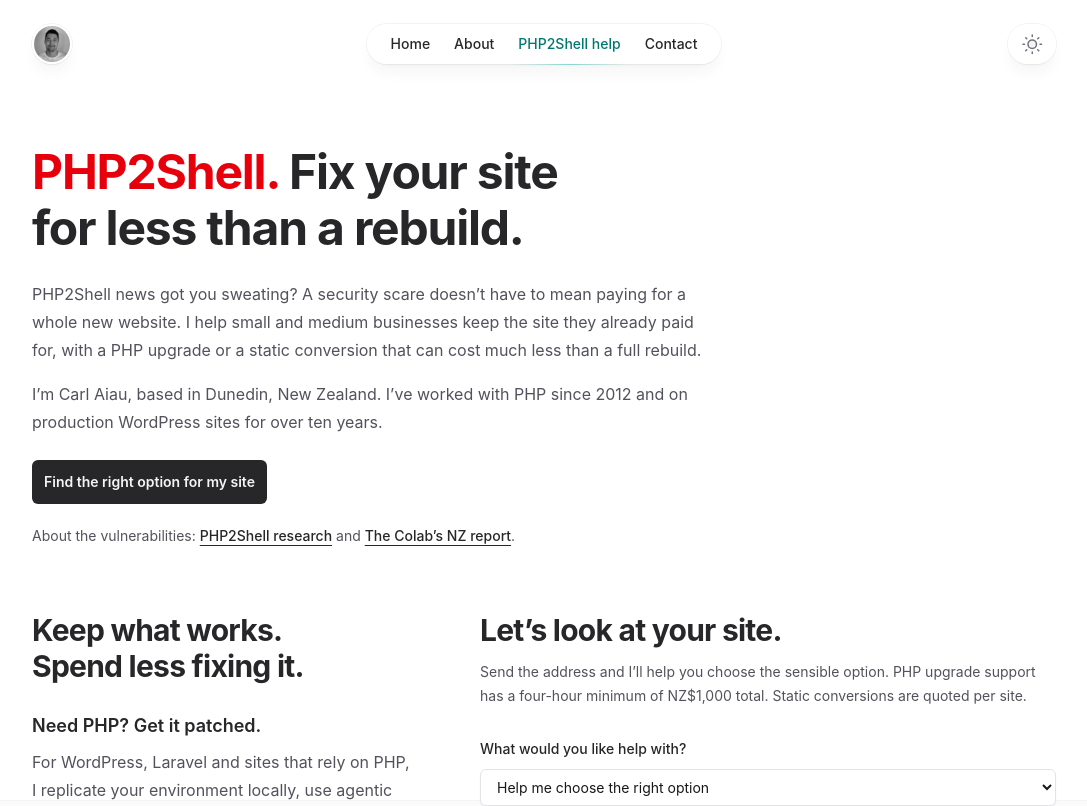
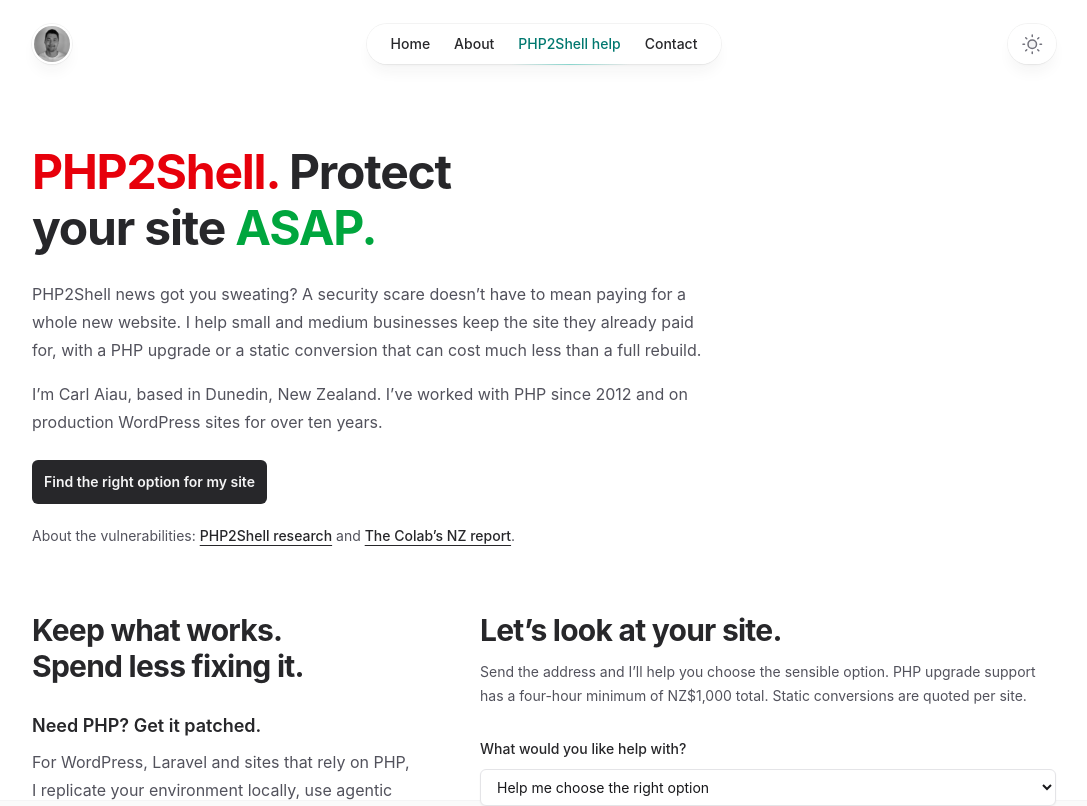
Before and after one commit to carlaiau/home, a Next.js app: page /php2shell-updating in a window 1280 px wide. Shown: the top 806 px of the page, without its empty margins (96-1183 px from the left). Built offline with nearby package versions, Linux system fonts and the light colour scheme.

Commit message:
style: restore urgent PHP2Shell headline with green ASAP

```diff
--- a/src/app/php2shell-updating/page.tsx
+++ b/src/app/php2shell-updating/page.tsx
@@ -39,7 +39,8 @@
             className="max-w-2xl text-4xl font-bold tracking-tight text-balance sm:text-5xl"
           >
             <span className="text-red-600 dark:text-red-400">PHP2Shell.</span>{' '}
-            Fix your site for less than a rebuild.
+            Protect your site{' '}
+            <span className="text-green-600 dark:text-green-400">ASAP.</span>
           </h1>
           <p className="mt-6 max-w-2xl text-base text-zinc-600 dark:text-zinc-400">
             PHP2Shell news got you sweating? A security scare doesn’t have to
```
